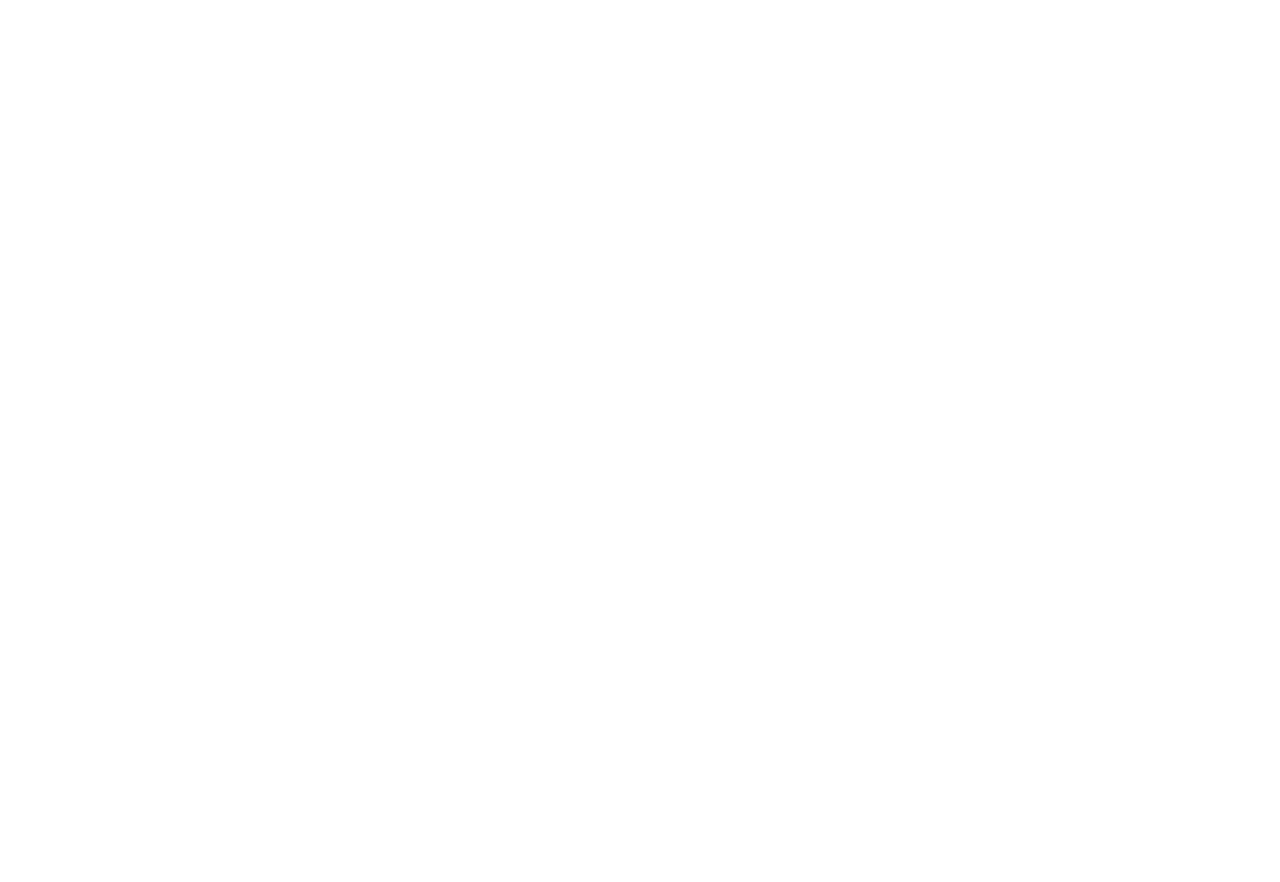
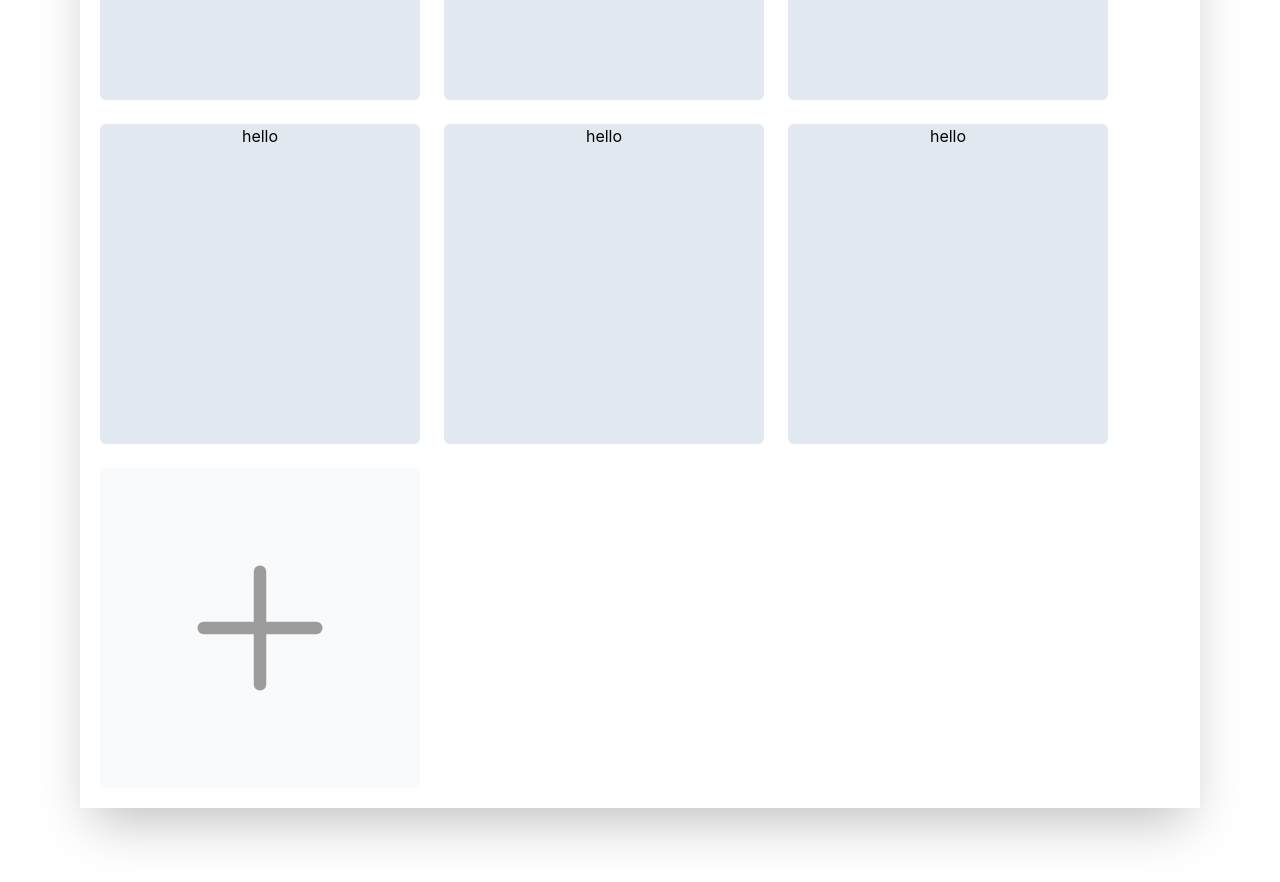
Before and after one commit to marufBS/MERN-Interview-Test, a React (Create React App) app in the folder client/: page / in a window 1280 px wide. Shown: the part 320-1202 px from the top of the page. Before the commit the page ends 800 px from the top, so only its background shows below. Built offline with nearby package versions, Linux system fonts and the light colour scheme.

Commit message:
dashboard added

```diff
--- a/client/src/layout/layout.jsx
+++ b/client/src/layout/layout.jsx
@@ -4,7 +4,7 @@ import Dashboard from '../pages/dashboard'
 
 const Layout = () => {
   return (
-    <div>
+    <div className='flex h-dvh flex-col'>
         <Routes>
             <Route path='/' element={<Dashboard/>}/>
             <Route path='/dashboard' element={<Dashboard/>}/>
--- a/client/src/pages/dashboard.jsx
+++ b/client/src/pages/dashboard.jsx
@@ -1,15 +1,26 @@
 import React from 'react'
-
+import { IoMdAdd } from "react-icons/io";
+import { IoAdd } from "react-icons/io5";
 const Dashboard = () => {
 
-    const data = [1,2,3,4,5,6]
+    const data = [1, 2, 3, 4, 5, 6]
     return (
-    <div className=''>
+        <div className='flex-1 flex justify-center items-center p-20'>
+            <div className=' w-full h-full  shadow-2xl flex gap-6 flex-wrap p-5'>
                 {
-            data.map((d,i)=>(
-                <div>hello</div>
+                    data.map((d, i) => (
+                        <div className='w-80 h-80 bg-slate-200 rounded-md'>hello</div>
                     ))
                 }
+                <div className='relative'>
+                    <div className='w-80 h-80 bg-slate-50 rounded-md flex justify-center items-center'>
+                        <div className='absolute inset-0 flex justify-center items-center'>
+                            <IoAdd size={200} color='#9c9c9c' />
+                        </div>
+                    </div>
+                </div>
+            </div>
+
         </div>
     )
 }
```
Lines whose indentation alone changed are shown as unchanged.
